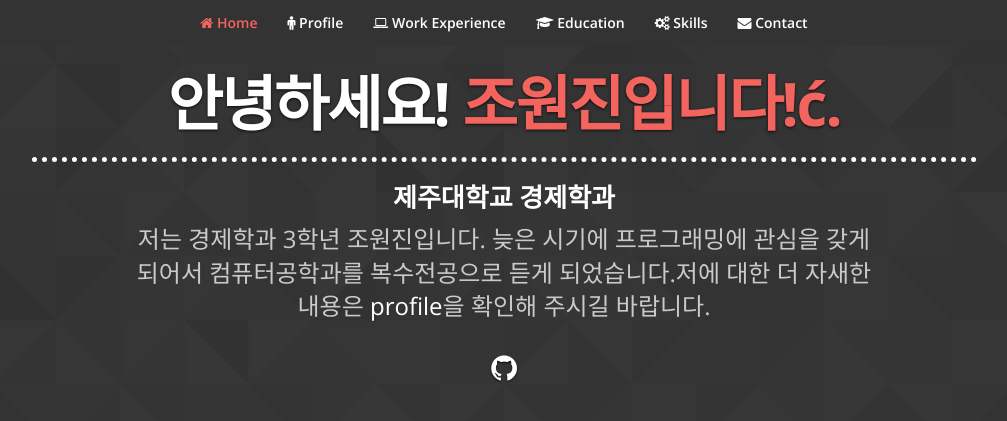
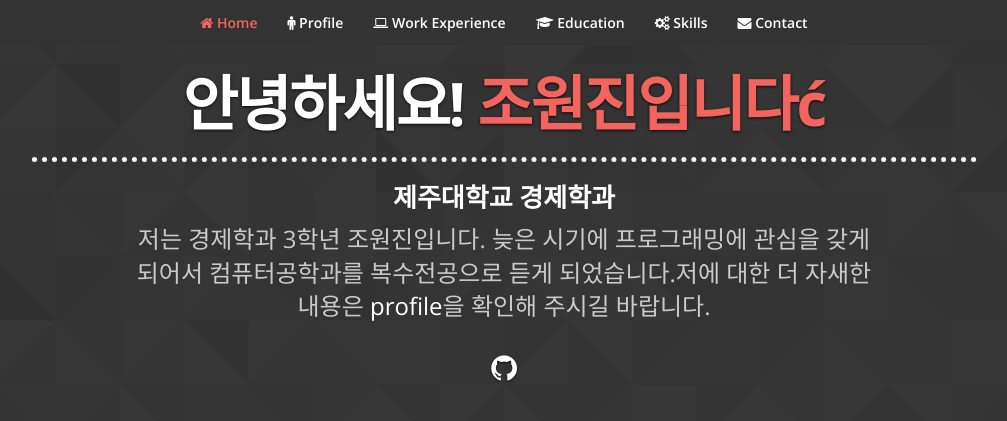
Before and after one commit to dnjs0309/dnjs0309.github.io, a Jekyll site: the page built from index.html, in a window 1280 px wide and 900 px high. Shown: the top 421 px of the window, without its empty margins (136-1143 px from the left). Built offline with Jekyll 4.4.1, drawn with Linux system fonts in a browser that asks for light colours; nearby versions of some CDN libraries.

Commit message:
Update header.html

```diff
--- a/_includes/header.html
+++ b/_includes/header.html
@@ -3,7 +3,7 @@
     <div class="row">
       <div class="col-md-1 col-lg-1"></div>
       <div class="col-md-10 col-lg-10">
-              <h1 class="cover-heading">안녕하세요! <span>조원진입니다!&#263;.</span></h1>
+              <h1 class="cover-heading">안녕하세요! <span>조원진입니다&#263;</span></h1>
 
               <h3 class="cover-profession">제주대학교 경제학과</h3>
           </div>
```
